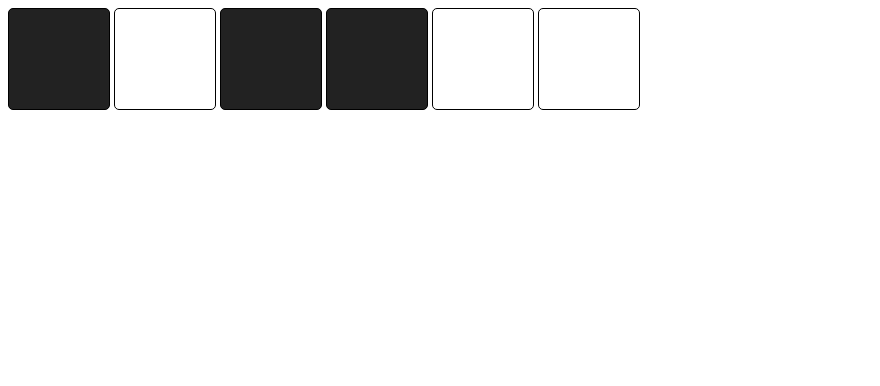
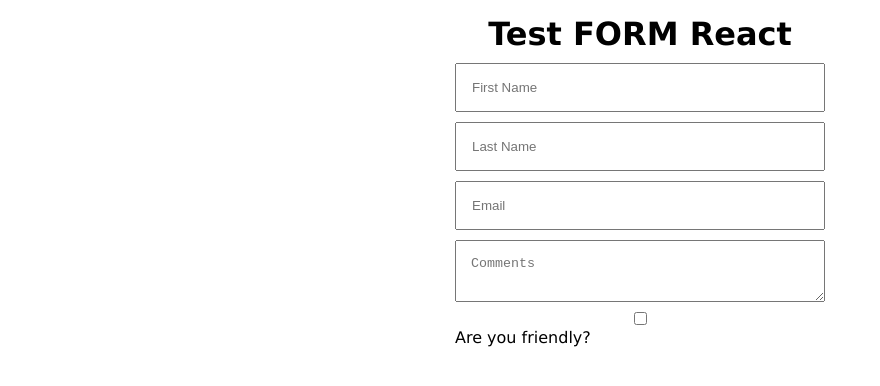
Before and after one commit to mkamaran24/my-react-app, a React (Vite) app: page / in a window 1280 px wide. Shown: the top 386 px of the page, without its empty margins (0-880 px from the left). Built offline with nearby package versions, Linux system fonts and the light colour scheme.

Commit message:
form_data_done

```diff
--- /dev/null
+++ b/src/App2.jsx
@@ -0,0 +1,16 @@
+import React from "react";
+import joke_data from "../jokesData.js";
+import Joke from "./components/Joke";
+
+function App2() {
+  //   const [jokes, setJokes] = React.useState(joke_data);
+  //   const jokes_elem = jokes.map((joke, index) => {
+  //     return <Joke key={index} setup={joke.setup} punchline={joke.punchline} />;
+  //   });
+  const jokes_elem = joke_data.map((joke, index) => {
+    return <Joke key={index} setup={joke.setup} punchline={joke.punchline} />;
+  });
+  return <div className="container">{jokes_elem}</div>;
+}
+
+export default App2;
--- /dev/null
+++ b/src/App3.jsx
@@ -0,0 +1,65 @@
+import React from "react";
+
+function App3() {
+  const [formData, setFormData] = React.useState({
+    firstName: "",
+    lastName: "",
+    email: "",
+    comments: "",
+    isFreindly: true,
+  });
+  console.log(formData);
+
+  function handleChange(event) {
+    const { name, value, type, checked } = event.target;
+    setFormData((prevFormData) => {
+      return {
+        ...prevFormData,
+        [name]: type === "checkbox" ? checked : value,
+      };
+    });
+  }
+  return (
+    <form>
+      <h1>Test FORM React</h1>
+      <input
+        type="text"
+        placeholder="First Name"
+        onChange={handleChange}
+        name="firstName"
+        value={formData.firstName}
+      />
+      <input
+        type="text"
+        placeholder="Last Name"
+        onChange={handleChange}
+        name="lastName"
+        value={formData.lastName}
+      />
+      <input
+        type="email"
+        placeholder="Email"
+        onChange={handleChange}
+        name="email"
+        value={formData.email}
+      />
+      <textarea
+        value={formData.comments}
+        placeholder="Comments"
+        onChange={handleChange}
+        name="comments"
+      />
+      <input
+        type="checkbox"
+        id="isFriendly"
+        checked={formData.isFriendly}
+        onChange={handleChange}
+        name="isFriendly"
+      />
+      <label htmlFor="isFriendly">Are you friendly?</label>
+      <br />
+    </form>
+  );
+}
+
+export default App3;
--- a/src/components/Joke.jsx
+++ b/src/components/Joke.jsx
@@ -0,0 +1,25 @@
+import React from "react";
+
+function Joke(props) {
+  const [show, setShow] = React.useState(true);
+
+  function change() {
+    setShow((prevShow) => {
+      return (prevShow = !prevShow);
+    });
+  }
+
+  const p_style = {
+    display: show ? "block" : "none",
+  };
+
+  return (
+    <div className="joke-card">
+      <h3>{props.setup}</h3>
+      <p style={p_style}>{props.punchline}</p>
+      <button onClick={change}>{show ? "Hide" : "Show"} Answer</button>
+    </div>
+  );
+}
+
+export default Joke;
--- a/src/index.css
+++ b/src/index.css
@@ -1,3 +1,40 @@
+* {
+  box-sizing: border-box;
+}
+body {
+  margin: 0;
+  font-family: "Lucida Sans", "Lucida Sans Regular", "Lucida Grande",
+    "Lucida Sans Unicode", Geneva, Verdana, sans-serif;
+}
+
+h1,
+p {
+  margin: 0;
+  text-align: center;
+}
+
+.container {
+  display: flex;
+  flex-wrap: wrap;
+  justify-content: space-evenly;
+}
+
+.container .joke-card {
+  background-color: teal;
+  text-align: center;
+  max-width: 200px;
+  overflow: hidden;
+  padding: 10px;
+  display: flex;
+  flex-direction: column;
+  justify-content: space-evenly;
+  /* align-items: center; */
+}
+
+.container .joke-card button {
+  margin-top: 20px;
+}
+
 .box {
   height: 100px;
   width: 100px;
@@ -6,3 +43,18 @@
   margin-right: 4px;
   border-radius: 5px;
 }
+
+form {
+  display: flex;
+  flex-direction: column;
+  justify-content: space-between;
+  width: 400px;
+  margin: 0 auto;
+  padding: 15px;
+}
+
+form input,
+textarea {
+  padding: 15px;
+  margin-top: 10px;
+}
--- a/src/main.jsx
+++ b/src/main.jsx
@@ -1,10 +1,12 @@
-import { StrictMode } from 'react'
-import { createRoot } from 'react-dom/client'
-import App from './App.jsx'
-import './index.css'
+import { StrictMode } from "react";
+import { createRoot } from "react-dom/client";
+import App from "./App.jsx";
+import App2 from "./App2.jsx";
+import App3 from "./App3.jsx";
+import "./index.css";
 
-createRoot(document.getElementById('root')).render(
+createRoot(document.getElementById("root")).render(
   <StrictMode>
-    <App />
-  </StrictMode>,
-)
+    <App3 />
+  </StrictMode>
+);
```
